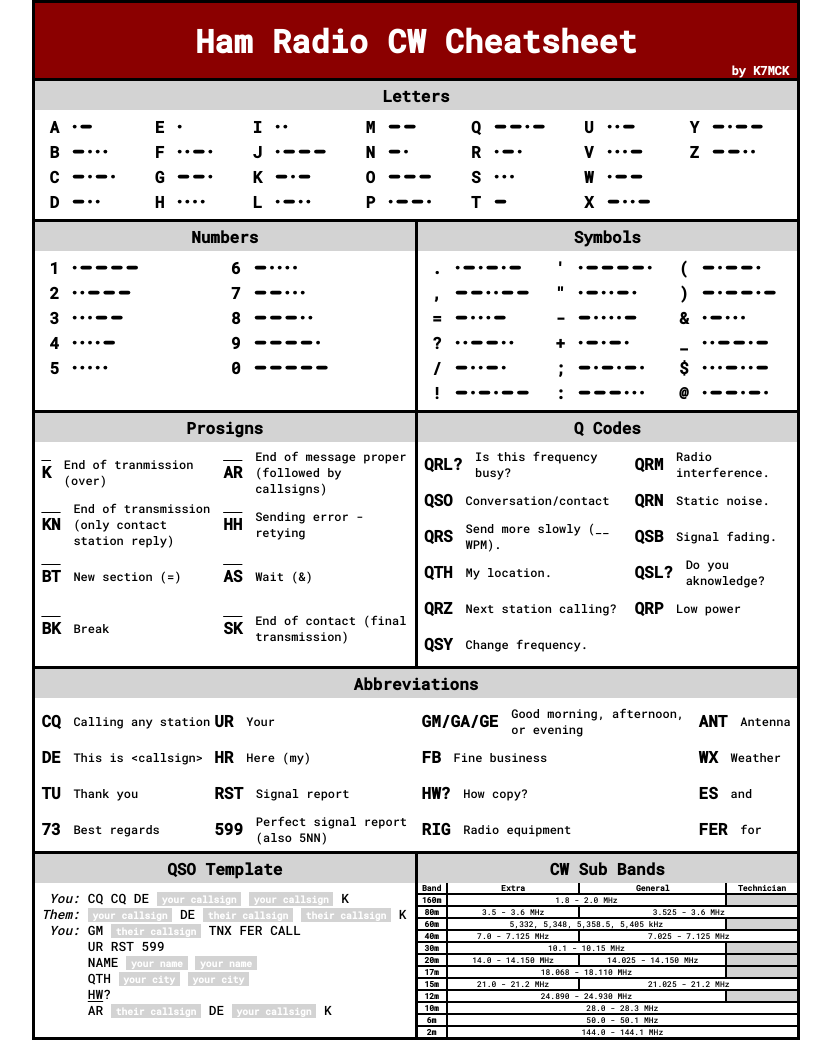
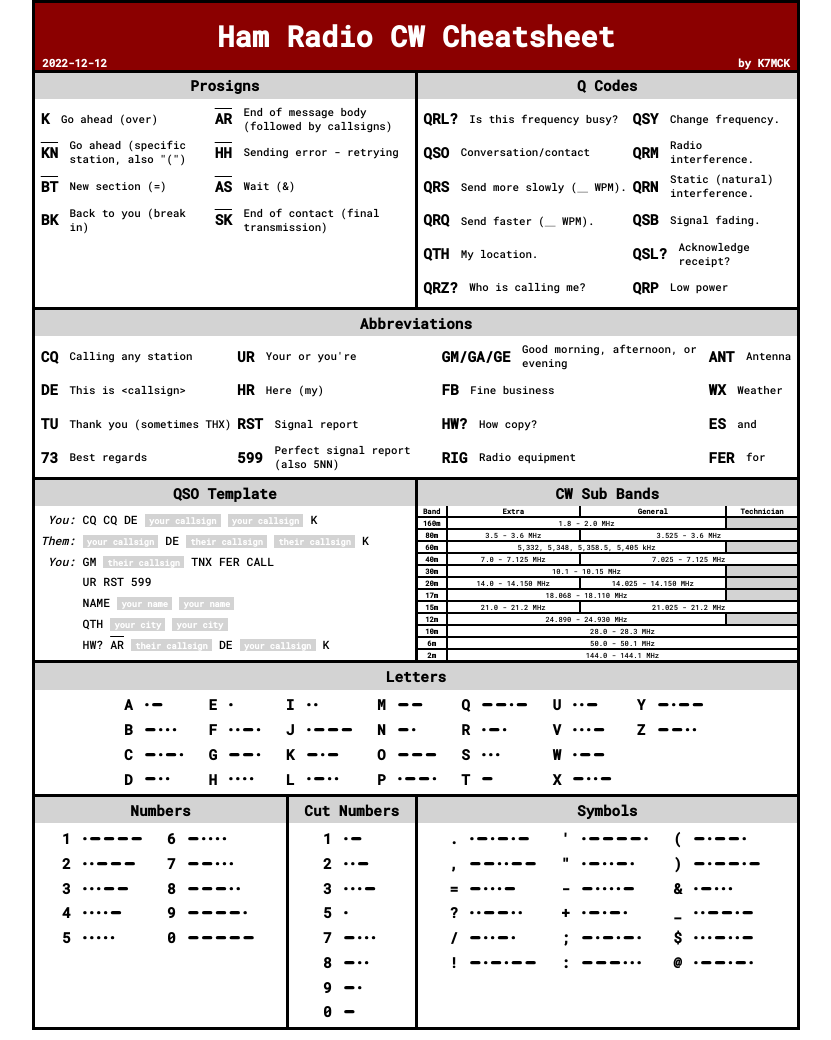
Before and after one commit to mckoss/morse-keyer, a website: page cheat-sheet.html in a window 1280 px wide. Shown: the whole page, without its empty margins (224-1055 px from the left). Drawn offline with Linux system fonts and the light colour scheme.

Commit message:
Incorporate K7DRQ feedback

```diff
--- a/cheat-sheet.html
+++ b/cheat-sheet.html
@@ -11,19 +11,10 @@
 <body>
     <div id="page">
 
-        <h1 class="full">Ham Radio CW Cheatsheet<span class="by">by K7MCK</span></h1>
-
-        <section id="letter-table" class="full" style="--rows: 4;">
-            <h2>Letters</h2>
-        </section>
-
-        <section id="number-table" class="half-1" style="--rows: 5;">
-            <h2>Numbers</h2>
-        </section>
-
-        <section id="symbol-table" class="half-2" style="--rows: 6;">
-            <h2>Symbols</h2>
-        </section>
+        <h1 class="full">Ham Radio CW Cheatsheet
+            <span class="by">by K7MCK</span>
+            <span class="date">2022-12-12</span>
+        </h1>
 
         <section id="prosign-table" class="prosign half-1" style="--rows: 4;">
             <h2>Prosigns</h2>
@@ -34,14 +25,15 @@
             <div class="table definitions">
                 <div><span>QRL?</span>Is this frequency busy?</div>
                 <div><span>QSO</span>Conversation/contact</div>
-                <div><span>QRS</span>Send more slowly (__ WPM).</div>
+                <div><span>QRS</span>Send more slowly (&#xFF3F;&nbsp;WPM).</div>
+                <div><span>QRQ</span>Send faster (&#xFF3F;&nbsp;WPM).</div>
                 <div><span>QTH</span>My location.</div>
-                <div><span>QRZ</span>Next station calling?</div>
+                <div><span>QRZ?</span>Who is calling me?</div>
                 <div><span>QSY</span>Change frequency.</div>
                 <div><span>QRM</span>Radio interference.</div>
-                <div><span>QRN</span>Static noise.</div>
+                <div><span>QRN</span>Static (natural) interference.</div>
                 <div><span>QSB</span>Signal fading.</div>
-                <div><span>QSL?</span>Do you aknowledge?</div>
+                <div><span>QSL?</span>Acknowledge receipt?</div>
                 <div><span>QRP</span>Low power</div>
             </div>
         </section>
@@ -51,9 +43,9 @@
             <div class="table definitions">
                 <div><span>CQ</span>Calling any station</div>
                 <div><span>DE</span>This is &lt;callsign&gt;</div>
-                <div><span>TU</span>Thank you</div>
+                <div><span>TU</span>Thank you (sometimes THX)</div>
                 <div><span>73</span>Best regards</div>
-                <div><span>UR</span>Your</div>
+                <div><span>UR</span>Your or you're</div>
                 <div><span>HR</span>Here (my)</div>
                 <div><span>RST</span>Signal report</div>
                 <div><span>599</span>Perfect signal report (also 5NN)</div>
@@ -83,8 +75,7 @@
                 <p>UR RST 599</p>
                 <p>NAME <span class="fill-in">your name</span> <span class="fill-in">your name</span></p>
                 <p>QTH <span class="fill-in">your city</span> <span class="fill-in">your city</span></p>
-                <p>HW?</p>
-                <p><span style="text-decoration: overline">AR</span>
+                <p>HW? <span class="over">AR</span>
                     <span class="fill-in">their callsign</span> DE
                     <span class="fill-in">your callsign</span> K
                     </p>
@@ -114,10 +105,26 @@
             </table>
         </section>
 
+        <section id="letter-table" class="full" style="--rows: 4;">
+            <h2>Letters</h2>
+        </section>
+
+        <section id="number-table" class="third-1" style="--rows: 5;">
+            <h2>Numbers</h2>
+        </section>
+
+        <section id="cut-number-table" class="sixth-1" style="--rows: 8;">
+            <h2>Cut Numbers</h2>
+        </section>
+
+        <section id="symbol-table" class="half-2" style="--rows: 6;">
+            <h2>Symbols</h2>
+        </section>
+
     </div> <!-- end of page -->
 
     <script type="module">
-        import { MORSE_LETTERS, MORSE_DIGITS, MORSE_SYMBOLS, MORSE_PROSIGNS } from './scripts/morse.js';
+        import { MORSE_LETTERS, MORSE_DIGITS, CUT_NUMBERS, MORSE_SYMBOLS, MORSE_PROSIGNS } from './scripts/morse.js';
         import { morseTableFromElements, tableFromElements } from './scripts/cheat-sheet.js';
 
         const letterTable = document.getElementById('letter-table');
@@ -127,13 +134,17 @@
         numberTable.appendChild(morseTableFromElements(MORSE_DIGITS,
             [1, 2, 3, 4, 5, 6, 7, 8, 9, 0]));
 
+        const cutNumberTable = document.getElementById('cut-number-table');
+        cutNumberTable.appendChild(morseTableFromElements(CUT_NUMBERS,
+            [1, 2, 3, 5, 7, 8, 9, 0]));
+
         const symbolTable = document.getElementById('symbol-table');
         symbolTable.appendChild(morseTableFromElements(MORSE_SYMBOLS,
             ['.', ',', '=', '?', '/', '!', '\'', '"', '-', '+', ';', ':', '(', ')', '&', '_', '$', '@']));
 
         const prosignTable = document.getElementById('prosign-table');
         prosignTable.appendChild(tableFromElements(MORSE_PROSIGNS, 'definitions', undefined,
-            ['K', 'KN', 'BT', 'BK', 'AR', 'HH', 'AS', 'SK']));
+            ['K', '<KN>', '<BT>', 'BK', '<AR>', '<HH>', '<AS>', '<SK>']));
     </script>
 </body>
 </html>
--- a/scripts/cheat-sheet.js
+++ b/scripts/cheat-sheet.js
@@ -7,12 +7,17 @@ function tableFromElements(elements, className, mapping, keys) {
     const table = document.createElement('div');
     table.classList.add(className, 'table');
     keys = keys || Object.keys(elements).sort();
-    for (const key of keys) {
+    for (let key of keys) {
         const elt = document.createElement('div');
         const sym = document.createElement('span');
+        let value = elements[key];
+        // Process Prosigns in brackets
+        if (typeof key === 'string' && key.match(/^\<.*\>$/)) {
+            key = key.replace(/^\<(.*)\>$/, '$1');
+            sym.classList.add('over');
+        }
         sym.textContent = key;
         elt.appendChild(sym);
-        let value = elements[key];
         if (mapping) {
             value = mapping(value);
         }
--- a/scripts/morse.js
+++ b/scripts/morse.js
@@ -1,4 +1,4 @@
-export { MORSE_LETTERS, MORSE_DIGITS, MORSE_SYMBOLS, MORSE_PROSIGNS, MORSE_ALL, MORSE_DOT, MORSE_DASH, htmlFromMorse, textToMorse, morseToTiming, morseToSvg };
+export { MORSE_LETTERS, MORSE_DIGITS, CUT_NUMBERS, MORSE_SYMBOLS, MORSE_PROSIGNS, MORSE_ALL, MORSE_DOT, MORSE_DASH, htmlFromMorse, textToMorse, morseToTiming, morseToSvg };
 // These are close but imperfect approximations of correctly aligned
 // and scaled dots and dashes.
 const MORSE_DOT = "&sdot;";
@@ -18,6 +18,10 @@ const MORSE_DIGITS = {
     0: '-----', 1: '.----', 2: '..---', 3: '...--', 4: '....-',
     5: '.....', 6: '-....', 7: '--...', 8: '---..', 9: '----.'
 };
+const CUT_NUMBERS = {
+    0: '-', 1: '.-', 2: '..-', 3: '...-',
+    5: '.', 7: '-...', 8: '-..', 9: '-.'
+};
 const MORSE_SYMBOLS = {
     '.': '.-.-.-', ',': '--..--', '?': '..--..', "'": '.----.',
     '!': '-.-.--', '/': '-..-.', '(': '-.--.', ')': '-.--.-',
@@ -27,14 +31,14 @@ const MORSE_SYMBOLS = {
 };
 // Prosigns as used in Amateur Radio CW contacts
 const MORSE_PROSIGNS = {
-    'AR': 'End of message proper (followed by callsigns)',
-    'AS': 'Wait (&)',
-    'BK': 'Break',
-    'BT': 'New section (=)',
-    'SK': 'End of contact (final transmission)',
-    'K': 'End of tranmission (over)',
-    'KN': 'End of transmission (only contact station reply)',
-    'HH': 'Sending error - retying',
+    '<AR>': 'End of message body (followed by callsigns)',
+    '<AS>': 'Wait (&)',
+    'BK': 'Back to you (break in)',
+    '<BT>': 'New section (=)',
+    '<SK>': 'End of contact (final transmission)',
+    'K': 'Go ahead (over)',
+    '<KN>': 'Go ahead (specific station, also "(")',
+    '<HH>': 'Sending error - retrying',
 };
 const MORSE_ALL = { ...MORSE_LETTERS, ...MORSE_DIGITS, ...MORSE_SYMBOLS };
 // Convert string of characters to string or morse code dots, dashes, and spaces.
--- a/styles/cheat-sheet.css
+++ b/styles/cheat-sheet.css
@@ -13,7 +13,7 @@
 
 html {
     font-family: 'Roboto Mono';
-    font-size: 1rem;
+    font-size: 0.9rem;
 }
 
 #page {
@@ -49,6 +49,10 @@ section {
     grid-column: 1 / 2;
 }
 
+.sixth-1 {
+    grid-column: 2 / 3;
+}
+
 .third-2 {
     grid-column: 2 / 4;
 }
@@ -79,6 +83,14 @@ h1 {
     font-size: 0.75rem;
 }
 
+.date {
+    display: block;
+    position: absolute;
+    left: 0.5rem;
+    bottom: 0;
+    font-size: 0.75rem;
+}
+
 h2 {
     margin: 0;
     padding: 0.25rem;
@@ -91,8 +103,9 @@ div.table {
     display: grid;
     grid-template-rows: repeat(var(--rows), 1fr);
     grid-auto-flow: column;
-    gap: 0.25em;
+    gap: 0.4em;
     padding: 0.4rem;
+    justify-content: center;
 }
 
 svg.morse {
@@ -118,7 +131,7 @@ div.prosign > div {
     align-items: center;
 }
 
-.prosign span {
+span.over {
     text-decoration: overline;
 }
 
@@ -155,7 +168,7 @@ div.dialog {
     grid-template-columns: max-content 1fr;
     grid-auto-columns: auto;
     padding: 0.4rem;
-    gap: 0 0.5rem;
+    gap: 0.4rem 0.5rem;
     font-size: 0.8em;
 }
 
```
Also changed, not shown: src/cheat-sheet.ts (+10 -2 lines), src/morse.ts (+14 -9 lines), 2 other files.
